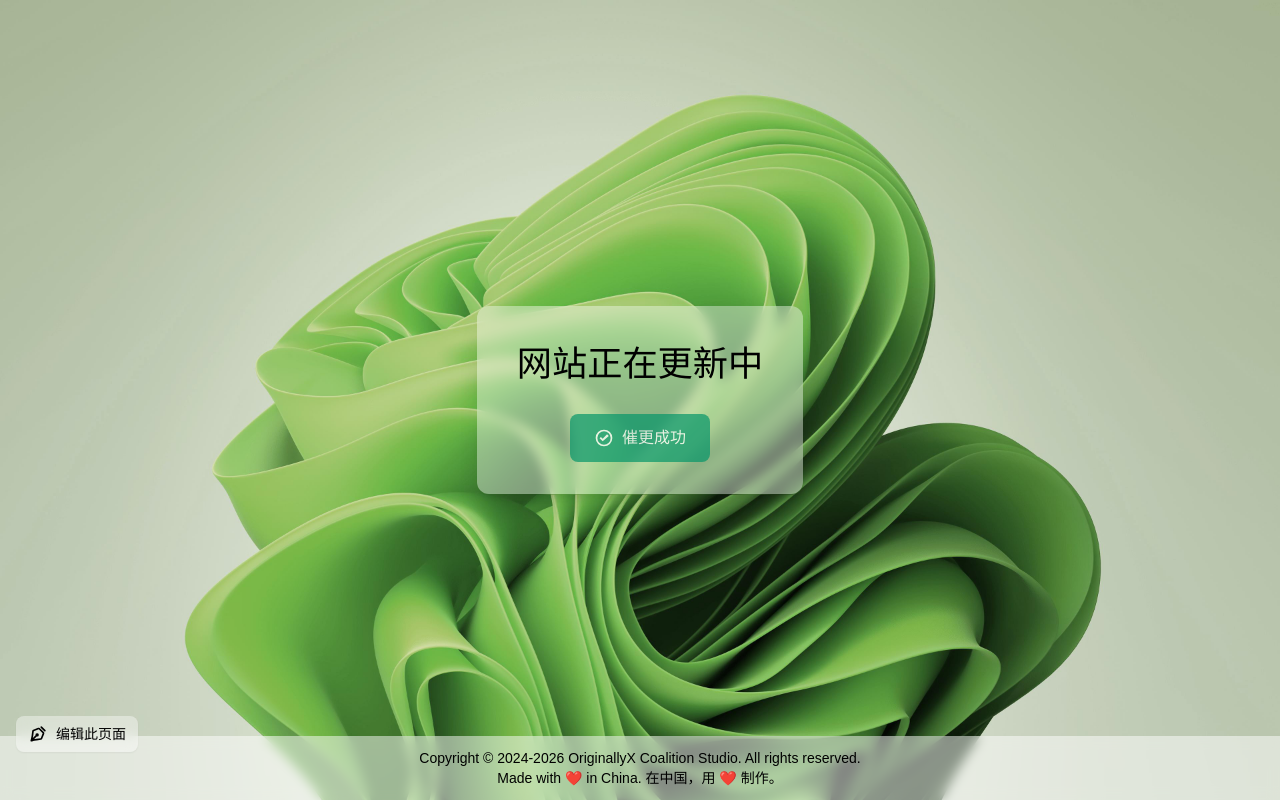
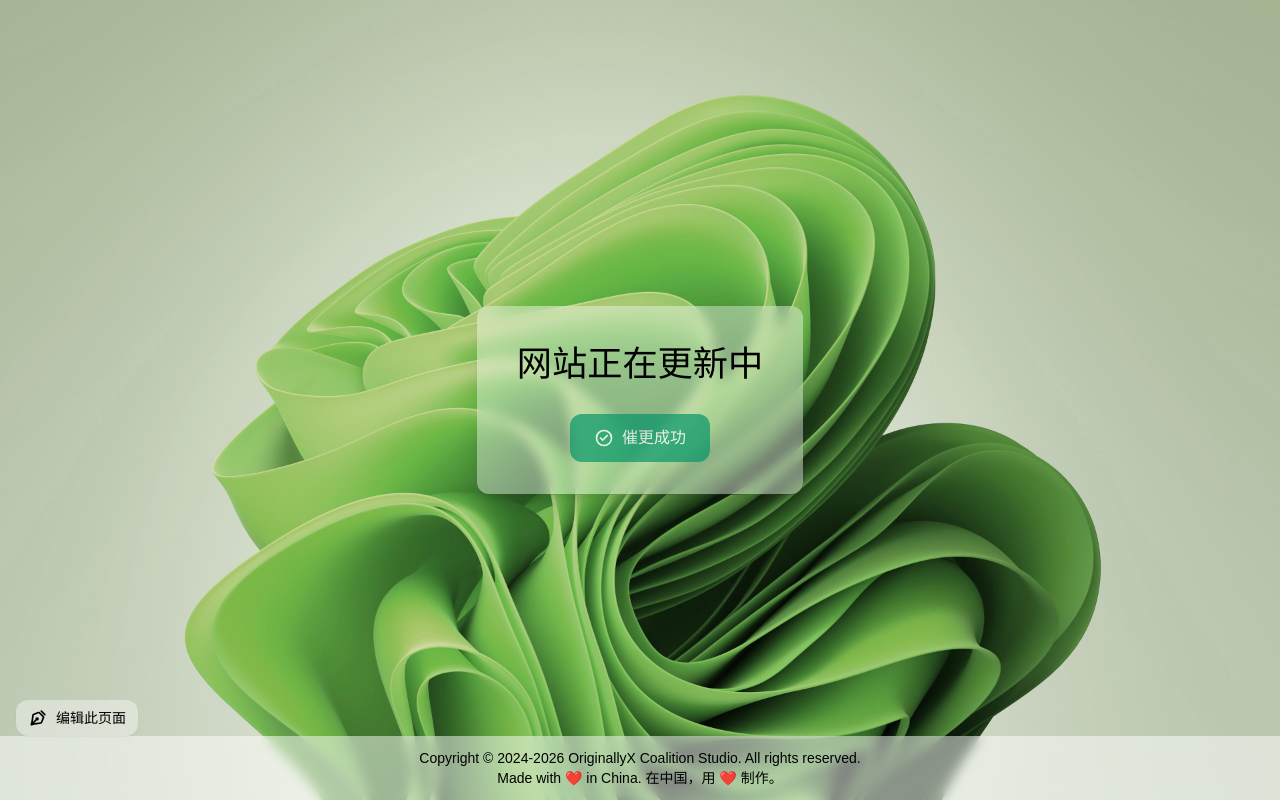
Before and after one commit to originallyxs/originallyxs.github.io, a plain HTML site: page index.html in a window 1280 px wide. Both pictures are taken after a click on the button "点击催更". Drawn offline with nearby package versions, Linux system fonts and the light colour scheme; a web font is replaced by a local one.

Commit message:
更新 index.html

```diff
--- a/index.html
+++ b/index.html
@@ -115,13 +115,13 @@
       网站正在更新中
     </h2>
 
-    <!-- 催更按钮（图标切换已修复） -->
+    <!-- 催更按钮 → 圆角改为12px -->
     <button
       id="催更按钮"
       onclick="handle催更()"
-      class="bg-green-600 hover:bg-green-700 active:scale-95 transition-all text-white px-6 py-3 rounded-lg font-medium flex items-center gap-2"
+      class="bg-green-600 hover:bg-green-700 active:scale-95 transition-all text-white px-6 py-3 rounded-[12px] font-medium flex items-center gap-2"
     >
-      <!-- 默认图标：你提供的 play_line -->
+      <!-- 默认图标：play_line -->
       <svg id="默认图标" class="w-5 h-5 text-white" xmlns='http://www.w3.org/2000/svg' width='24' height='24' viewBox='0 0 24 24'>
         <title>play_line</title>
         <g id="play_line" fill='none' fill-rule='evenodd'>
@@ -130,26 +130,25 @@
         </g>
       </svg>
 
-      <!-- 加载图标（修复后，默认隐藏） -->
+      <!-- 加载图标 -->
       <svg id="加载图标" class="w-5 h-5 text-white animate-spin hidden" xmlns="http://www.w3.org/2000/svg" viewBox="0 0 24 24">
-        <path fill="currentColor" d="M12,4a8,8,0,1,0,8,8A8,8,0,0,0,12,4Zm0,14a6,6,0,1,1,6-6A6,6,0,0,1,12,18Z"/>
-        <path fill="currentColor" d="M12,2a10,10,0,1,0,10,10A10,10,0,0,0,12,2Zm0,18a8,8,0,1,1,8-8A8,8,0,0,1,12,20Z"/>
+        <path fill="currentColor" d="M12 4a8 8 0 1 0 8 8 8 8 0 0 0-8-8Zm0 14a6 6 0 1 1 6-6 6 6 0 0 1-6 6Z"/>
       </svg>
 
-      <!-- 成功图标（默认隐藏） -->
+      <!-- 成功图标 -->
       <svg id="成功图标" class="w-5 h-5 text-white hidden" xmlns="http://www.w3.org/2000/svg" viewBox="0 0 24 24">
-        <path fill="currentColor" d="M12,2A10,10,0,1,0,22,12,10,10,0,0,0,12,2Zm0,18a8,8,0,1,1,8-8A8,8,0,0,1,12,20Z"/>
-        <path fill="currentColor" d="M10.41,16l-3.71-3.71L8.29,10.71,10.41,12.83,15.64,7.6,17.76,9.71Z"/>
+        <path fill="currentColor" d="M12 2A10 10 0 1 0 22 12 10 10 0 0 0 12 2Zm0 18a8 8 0 1 1 8-8 8 8 0 0 1-8 8Z"/>
+        <path fill="currentColor" d="M10.41 16l-3.71-3.71 1.41-1.41 2.3 2.3 5.3-5.3 1.41 1.41z"/>
       </svg>
 
       <span id="按钮文本">点击催更</span>
     </button>
   </div>
 
-  <!-- 编辑页面按钮 -->
+  <!-- 编辑按钮 → 圆角12px + 上移（bottom从12改成16） -->
   <a href="https://github.com/originallyxs/originallyxs.github.io"
      target="_blank"
-     class="fixed left-4 bottom-12 backdrop-blur-[6px] bg-white/40 dark:bg-black/40 hover:bg-white/60 dark:hover:bg-black/50 px-3 py-2 rounded-lg text-sm text-gray-800 dark:text-white flex items-center gap-2 transition-all z-10 shadow-sm">
+     class="fixed left-4 bottom-16 backdrop-blur-[6px] bg-white/40 dark:bg-black/40 hover:bg-white/60 dark:hover:bg-black/50 px-3 py-2 rounded-[12px] text-sm text-gray-800 dark:text-white flex items-center gap-2 transition-all z-10 shadow-sm">
     <svg xmlns='http://www.w3.org/2000/svg' width="20" height="20" viewBox='0 0 24 24' class="flex-shrink-0">
       <title>pen_line</title>
       <g id="pen_line" fill='none'>
@@ -185,7 +184,6 @@
       }, 200);
     });
 
-    // 修复后的催更图标切换逻辑
     function handle催更() {
       const btn = document.getElementById('催更按钮');
       const text = document.getElementById('按钮文本');
@@ -196,20 +194,17 @@
       btn.disabled = true;
       btn.classList.add('opacity-70', 'cursor-not-allowed');
 
-      // 隐藏默认，显示加载
       默认图标.classList.add('hidden');
       成功图标.classList.add('hidden');
       加载图标.classList.remove('hidden');
       text.textContent = '正在催更...';
 
       setTimeout(() => {
-        // 隐藏加载，显示成功
         加载图标.classList.add('hidden');
         成功图标.classList.remove('hidden');
         text.textContent = '催更成功';
 
         setTimeout(() => {
-          // 恢复默认
           成功图标.classList.add('hidden');
           默认图标.classList.remove('hidden');
           btn.disabled = false;
```
